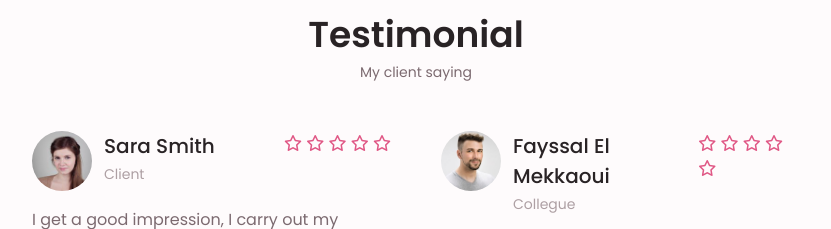
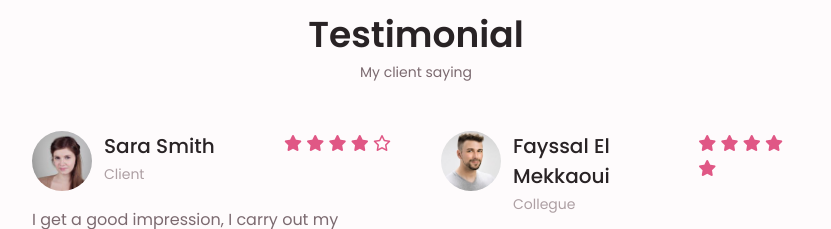
Before and after one commit to salma-lamri/portfolio, a plain HTML site: page index.html in a window 1280 px wide. Shown: the part 4260-4489 px from the top of the page, without its empty margins (224-1055 px from the left). Drawn offline with Linux system fonts and the light colour scheme.

Commit message:
add new info

```diff
--- a/index.html
+++ b/index.html
@@ -684,10 +684,10 @@
                                 </div>
                             </div>
                             <div>
-                                <i class="far fa-star testimonial-icon-star"></i>
-                                <i class="far fa-star testimonial-icon-star"></i>
-                                <i class="far fa-star testimonial-icon-star"></i>
-                                <i class="far fa-star testimonial-icon-star"></i>
+                                <i class="fa fa-star testimonial-icon-star"></i>
+                                <i class="fa fa-star testimonial-icon-star"></i>
+                                <i class="fa fa-star testimonial-icon-star"></i>
+                                <i class="fa fa-star testimonial-icon-star"></i>
                                 <i class="far fa-star testimonial-icon-star"></i>
                             </div>
 
@@ -708,11 +708,11 @@
                                 </div>
                             </div>
                             <div>
-                                <i class="far fa-star testimonial-icon-star"></i>
-                                <i class="far fa-star testimonial-icon-star"></i>
-                                <i class="far fa-star testimonial-icon-star"></i>
-                                <i class="far fa-star testimonial-icon-star"></i>
-                                <i class="far fa-star testimonial-icon-star"></i>
+                                <i class="fa fa-star testimonial-icon-star"></i>
+                                <i class="fa fa-star testimonial-icon-star"></i>
+                                <i class="fa fa-star testimonial-icon-star"></i>
+                                <i class="fa fa-star testimonial-icon-star"></i>
+                                <i class="fa fa-star testimonial-icon-star"></i>
                             </div>
                         </div>
                         <p class="testimonial-description">Best person to work with, demonstrating remarkable adaptability and a keen ability to learn quickly. .
```
